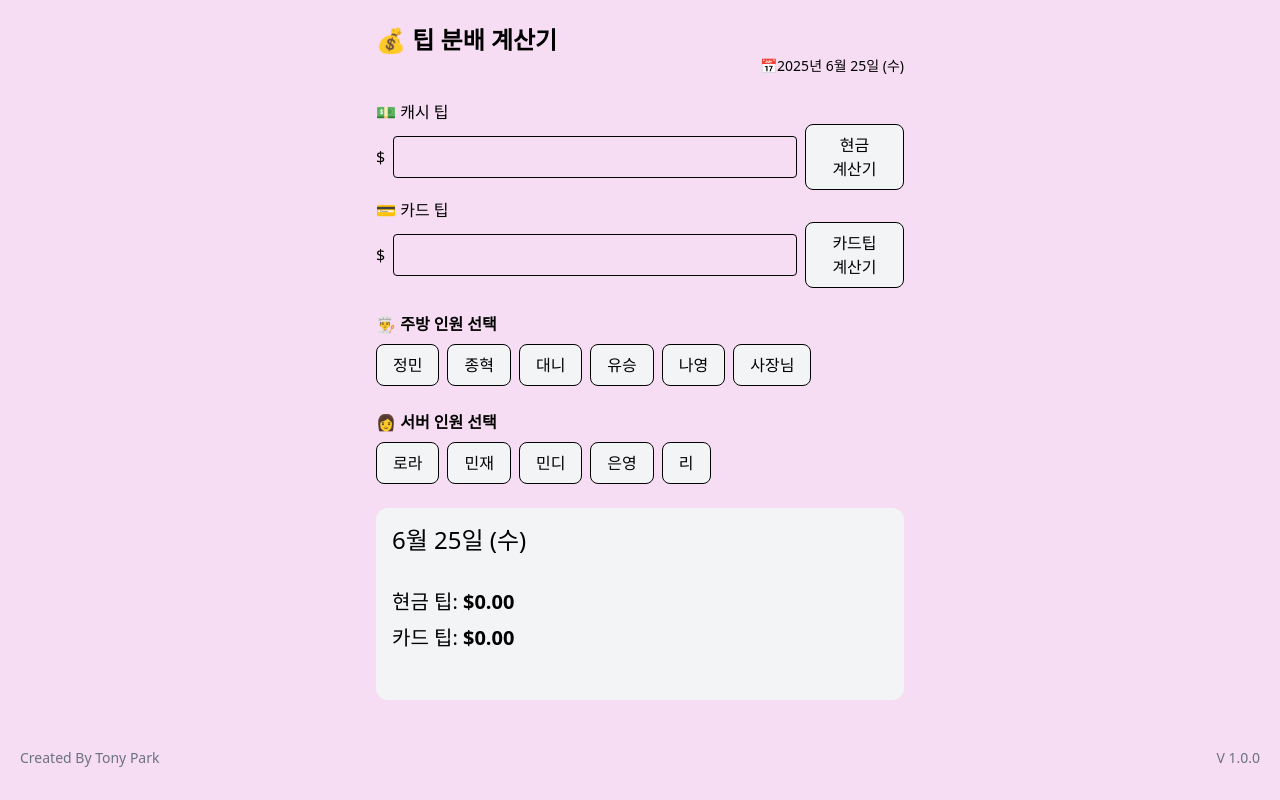
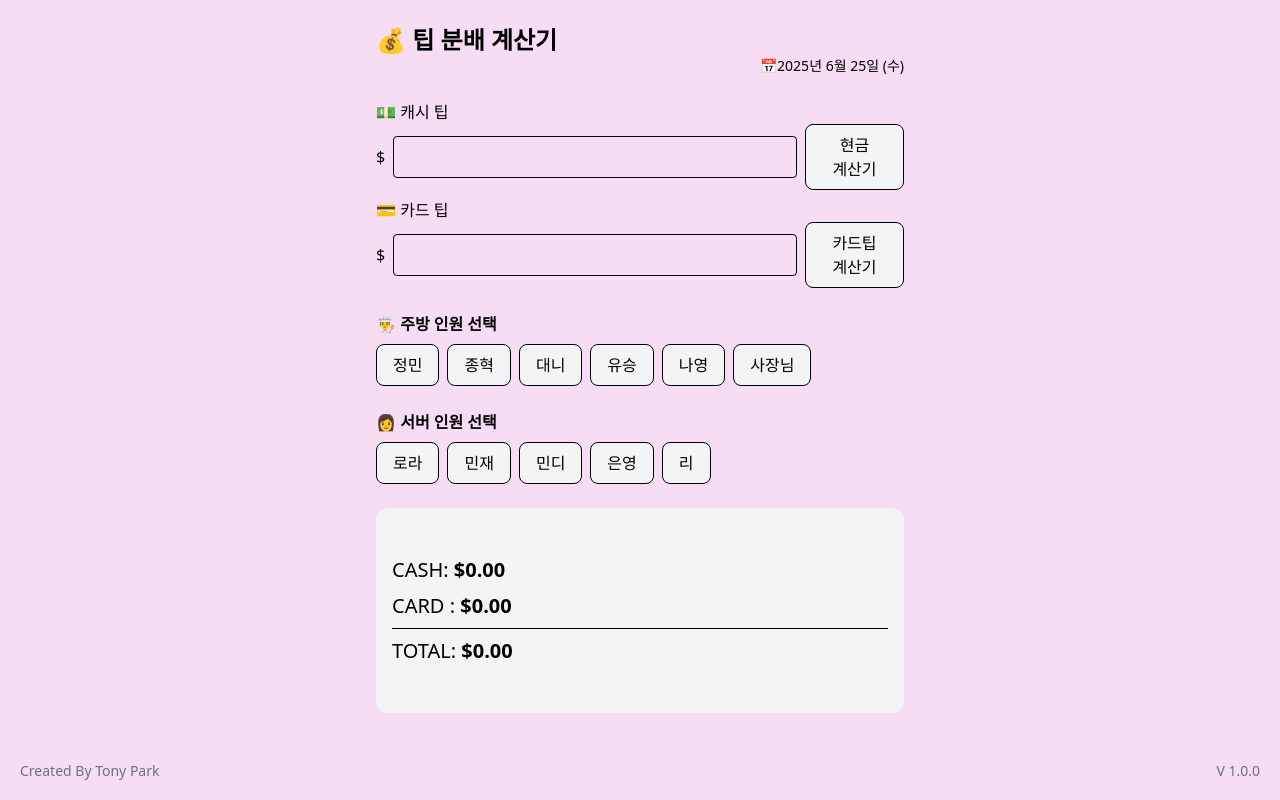
Before and after one commit to Edwardpage3054/tipcalculator, a Next.js app: page / in a window 1280 px wide. Built offline with nearby package versions, Linux system fonts and the light colour scheme.

Commit message:
UI change

```diff
--- a/src/app/page.js
+++ b/src/app/page.js
@@ -152,6 +152,7 @@ export default function TipCalculator() {
               <label className="w-40">이전 카드팁</label>
               <input
               inputMode='decimal'
+              type='number'
               onFocus={(e) => e.target.select()}
                 value={previousCardTip}
                 onChange={(e) => setPreviousCardTip(Number(e.target.value))}
@@ -162,6 +163,7 @@ export default function TipCalculator() {
               <label className="w-40">현재 카드팁</label>
               <input
               inputMode='decimal'
+              type='number'
               onFocus={(e) => e.target.select()}
                 value={currentCardTip}
                 onChange={(e) => setCurrentCardTip(Number(e.target.value))}
@@ -208,15 +210,12 @@ export default function TipCalculator() {
       </div>
 
       <div className="result-box">
-        <p>
+        {/* <p>
           <span className="text-2xl text-black-500 ml-0">
             {dateNy}
           </span>
         </p>
-        <br/>
-        <p className="text-xl text-black-500"> 현금 팁: <strong>${Number(cashTip).toFixed(2)}</strong></p>
-        <p className="text-xl text-black-500"> 카드 팁: <strong>${Number(cardTip).toFixed(2)}</strong></p>
-        <br/>
+        <br/> */}
         <ul>
           {selectedServer.map(name => (
             <li className="text-2xl text-black-500 m-1" key={name}>{name}: ${serverPerPerson.toFixed(2)}</li>
@@ -225,6 +224,12 @@ export default function TipCalculator() {
             <li className="text-2xl text-black-500 m-1" key={name}>{name}: ${kitchenPerPerson.toFixed(2)}</li>
           ))}
         </ul>
+        <br/>
+        <p className="text-xl text-black-500"> CASH: <strong>${Number(cashTip).toFixed(2)}</strong></p>
+        <p className="text-xl text-black-500"> CARD : <strong>${Number(cardTip).toFixed(2)}</strong></p>
+        <hr/>
+        <p className="text-xl text-black-500">TOTAL: <strong>${totalTip.toFixed(2)}</strong></p>
+        <br/>
       </div>
     </div>
   );
```
